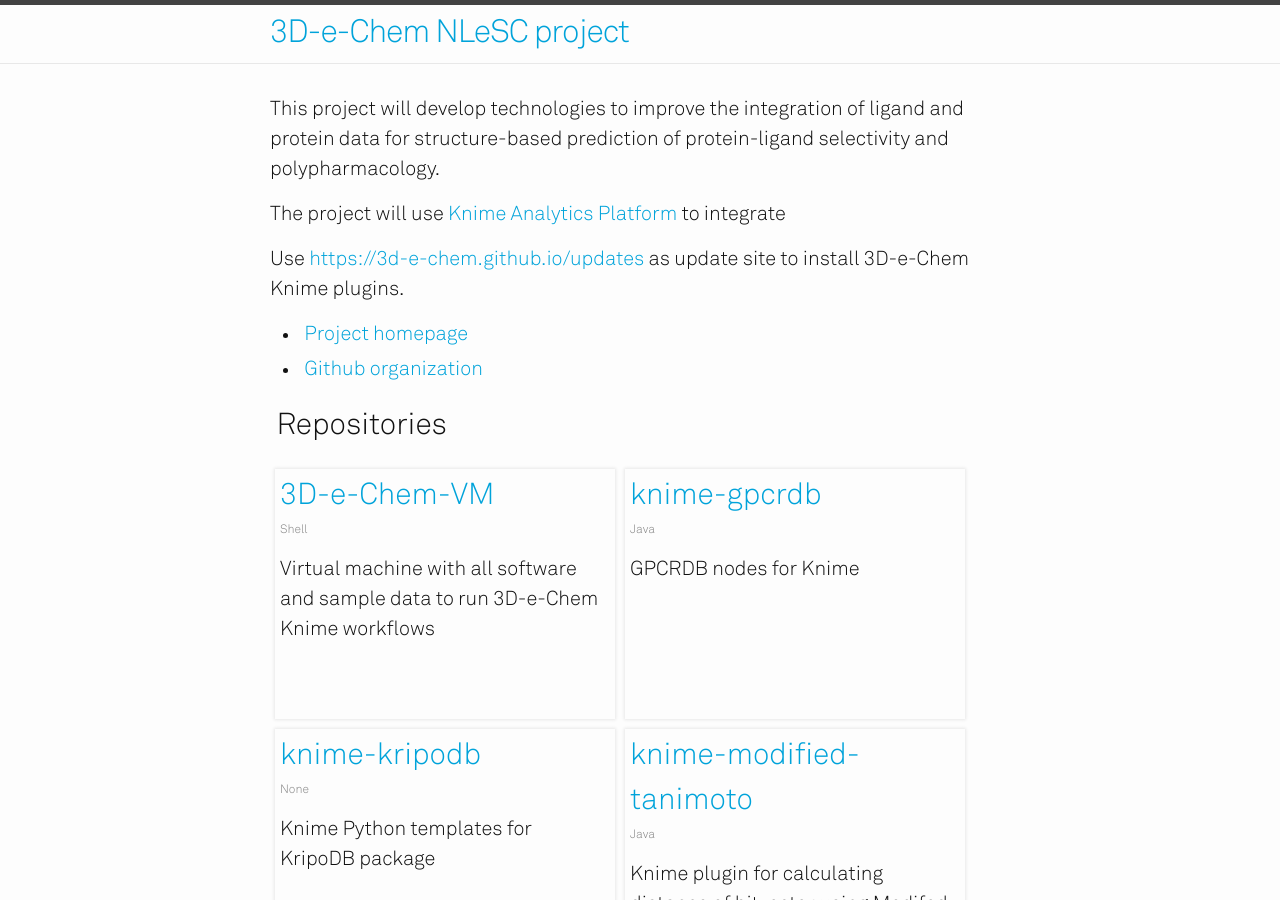
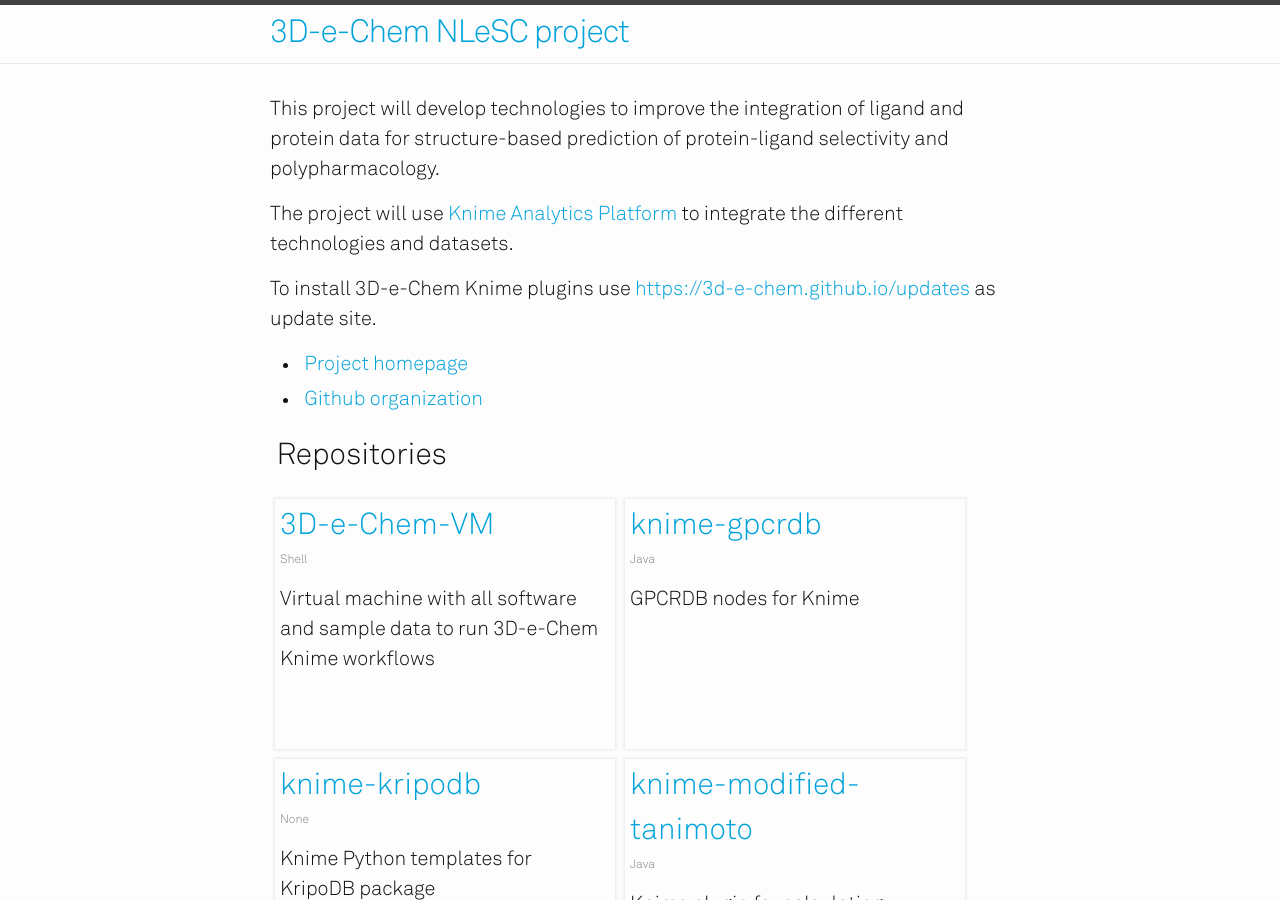
Before and after one commit to 3D-e-Chem/3D-e-Chem.github.io, a Jekyll site: the page built from index.html, in a window 1280 px wide and 900 px high. Built offline with Jekyll 4.4.1, drawn with Linux system fonts in a browser that asks for light colours; a style sheet for code colours, icons or effects is not loaded.

Commit message:
Finish Knime sentence.

```diff
--- a/index.html
+++ b/index.html
@@ -6,9 +6,9 @@
 
 <p>This project will develop technologies to improve the integration of ligand and protein data for structure-based prediction of protein-ligand selectivity and polypharmacology.</p>
 
-<p>The project will use <a href="http://www.knime.org">Knime Analytics Platform</a> to integrate</p>
+<p>The project will use <a href="http://www.knime.org">Knime Analytics Platform</a> to integrate the different technologies and datasets.</p>
 
-<p>Use <a href="/updates">https://3d-e-chem.github.io/updates</a> as update site to install 3D-e-Chem Knime plugins.</p>
+<p>To install 3D-e-Chem Knime plugins use <a href="/updates">https://3d-e-chem.github.io/updates</a> as update site.</p>
 
 <ul>
     {% if site.urls.project %}
```
